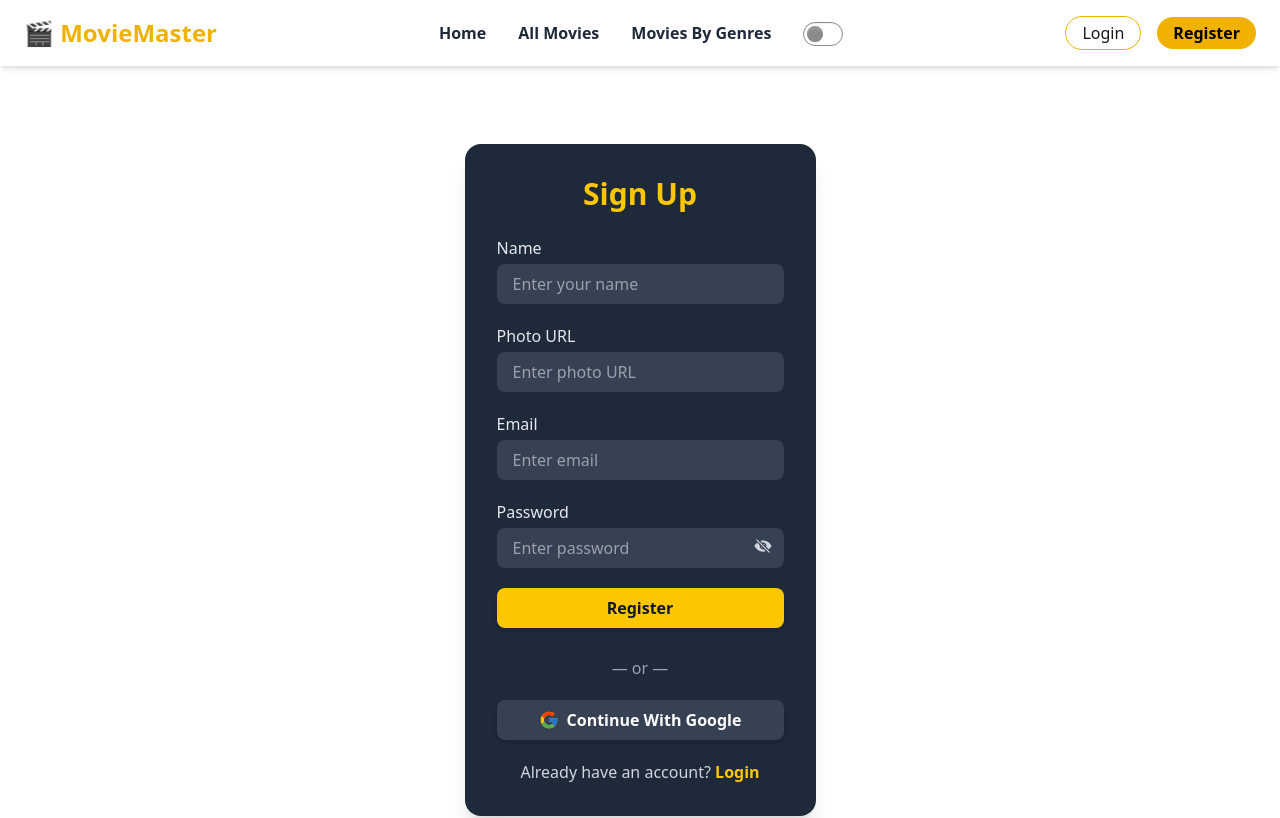
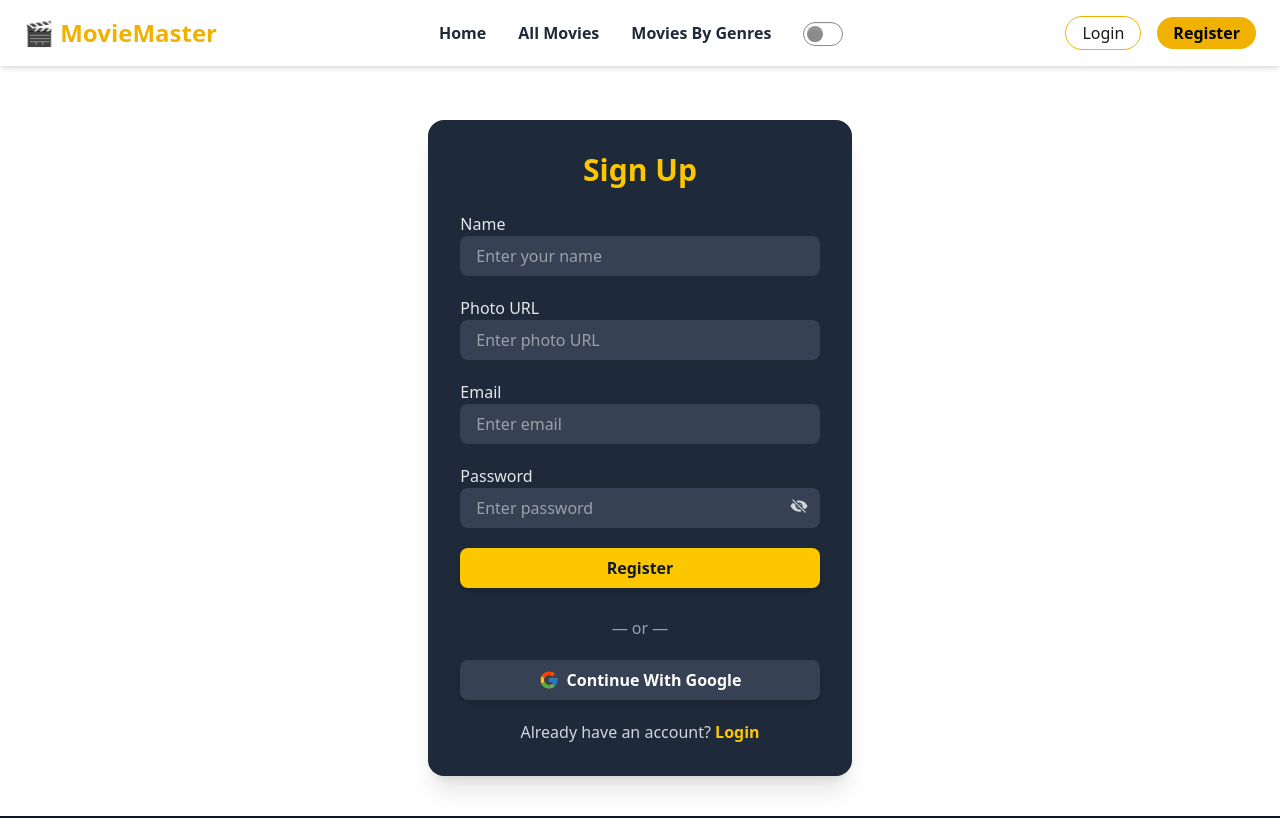
Before and after one commit to Sumaiiya-Haque/movie-master-pro, a React (Vite) app: page /register in a window 1280 px wide. Shown: the top 818 px of the page. Built offline with nearby package versions, Linux system fonts and the light colour scheme; no server answers.

Commit message:
changed the layouts

```diff
--- a/package.json
+++ b/package.json
@@ -11,6 +11,7 @@
   },
   "dependencies": {
     "@tailwindcss/vite": "^4.1.17",
+    "cloudinary": "^2.8.0",
     "firebase": "^12.5.0",
     "framer-motion": "^12.23.24",
     "react": "^19.1.1",
--- a/src/components/HomePage/Statistics.jsx
+++ b/src/components/HomePage/Statistics.jsx
@@ -21,7 +21,7 @@ const Statistics = () => {
         const movies = await movieRes.json();
 
 
-        const userRes = await fetch("http://localhost:3000/users/count")
+        const userRes = await fetch("https://movie-master-pro-server-two.vercel.app/users/count")
         const { totalUsers } = await userRes.json();
 
         const totalMovies = movies.length;
@@ -38,7 +38,7 @@ const Statistics = () => {
     fetchStats();
   }, []);
 
-  if (loading) return <Loading />;
+  // if (loading) return <Loading />;
 
   return (
     <section className="text-center py-16 overflow-hidden">
--- a/src/pages/AllMovies/AllMovies.jsx
+++ b/src/pages/AllMovies/AllMovies.jsx
@@ -82,9 +82,16 @@ const AllMovies = () => {
   if (loading) return <Loading />;
 
   return (
-    <div className="all-movies-container p-4">
+    <div className=" p-4 all-movies-container max-w-[1200px]">
       {/* Filters */}
-      <div className="filters flex flex-col sm:flex-row gap-4 mb-6">
+
+
+      {/* Movies list */}
+      <h1 className="text-4xl font-extrabold text-center text-yellow-400 mb-10 drop-shadow">
+        🎬 Explore All Movies
+      </h1>
+
+        <div className="filters flex flex-col sm:flex-row gap-4 mb-6">
         {/* <input
           type="text"
           placeholder="Filter by name..."
@@ -123,15 +130,10 @@ const AllMovies = () => {
         />
       </div>
 
-      {/* Movies list */}
-      <h1 className="text-4xl font-extrabold text-center text-yellow-400 mb-10 drop-shadow">
-        🎬 Explore All Movies
-      </h1>
-
       {filteredMovies.length === 0 ? (
         <p className="text-center text-gray-500">No movies found</p>
       ) : (
-        <div className="grid grid-cols-1 sm:grid-cols-2 md:grid-cols-3 gap-6">
+        <div className="grid grid-cols-1 sm:grid-cols-2 md:grid-cols-4 gap-6">
           {filteredMovies.map((movie) => (
             <div
               key={movie._id || movie.id}
--- a/src/pages/Home.jsx
+++ b/src/pages/Home.jsx
@@ -19,9 +19,9 @@ const Home = () => {
     setTimeout(() => setLoading(false), 1000);
   }, []);
 
-  if (loading) {
-    return <Loading />;
-  }
+  // if (loading) {
+  //   return <Loading />;
+  // }
 
   const handleLogout = () => {
     setUser(null);
@@ -43,43 +43,3 @@ const Home = () => {
   );
 };
 export default Home;
-
-
-
-
-// import { toast } from "react-toastify";
-// import Loading from "../components/Loading/Loading";
-// import { useEffect, useState } from "react";
-
-// const Home = () => {
-//   const [user, setUser] = useState(null);
-//   const [loading, setLoading] = useState(true);
-
-//   useEffect(() => {
-
-//     setTimeout(() => setLoading(false), 1000);
-//   }, []);
-
-//   if (loading) {
-//     return <Loading />;
-//   }
-
-//   const handleLogout = () => {
-//     setUser(null);
-//     toast.success("Logged out successfully!");
-//   };
-
-//   return (
-//     <div>
-//       <Navbar user={user} handleLogout={handleLogout} />
-//       <Banner />
-//       <Statistics />
-//       <TopRatedMovies />
-//       <RecentlyAdded />
-//       <GenreSection />
-//       <AboutPlatform />
-//     </div>
-//   );
-// };
-
-// export default Home;
--- a/src/pages/MoviesByGenre/MoviesByGenre.jsx
+++ b/src/pages/MoviesByGenre/MoviesByGenre.jsx
@@ -38,7 +38,7 @@ const MoviesByGenre = () => {
 
 
   return (
-    <div className="min-h-screen   py-16 px-6 flex flex-col items-center text-center">
+    <div className="min-h-screen max-w-[1200px]  py-16 px-6 flex flex-col items-center text-center">
       <h2 className="text-4xl font-extrabold text-yellow-400 mb-16 drop-shadow-lg tracking-wide">
         🎬 Movies by Genre
       </h2>
--- a/src/pages/MyCollections/MyCollections.jsx
+++ b/src/pages/MyCollections/MyCollections.jsx
@@ -64,9 +64,9 @@ const MyCollection = () => {
   };
 
   return (
-    <section className="min-h-screen bg-gray-900 text-white p-8">
-      <h2 className="text-3xl font-bold text-center mb-8 text-yellow-400">
-        🎞 My Collection
+    <section className="min-h-screen w-full  text-white p-8">
+      <h2 className="text-4xl font-extrabold text-yellow-400 mb-16 drop-shadow-lg tracking-wide">
+        🎬 My Collections
       </h2>
 
       {movies.length === 0 ? (
--- a/src/pages/Register/Register.jsx
+++ b/src/pages/Register/Register.jsx
@@ -68,7 +68,7 @@ const handleSignup = async (e) => {
         .then(async () => {
           setUser({ ...user, displayName: name, photoURL: photo });
 
-          // 🔹 MongoDB register call
+
           const registerData = { name, email, password, photo };
           try {
             const res = await fetch("https://movie-master-pro-server-two.vercel.app/register", {
@@ -105,7 +105,7 @@ const handleGoogleSignIn = () => {
       };
 
       try {
-        const res = await fetch("http://localhost:3000/register", {
+        const res = await fetch("https://movie-master-pro-server-two.vercel.app/register", {
           method: "POST",
           headers: { "Content-Type": "application/json" },
           body: JSON.stringify(registerData)
@@ -137,15 +137,15 @@ const handleGoogleSignIn = () => {
 
 
   return (
-    <div className="min-h-screen flex items-center justify-center  py-10 px-4 sm:px-6 lg:px-8">
-      <div className="max-w-md w-full bg-gray-800 p-8 rounded-2xl shadow-xl">
+    <div className=" flex items-center justify-center  py-10 px-4 sm:px-6 lg:px-8">
+      <div className=" bg-gray-800  p-8 rounded-2xl shadow-xl">
         <h2 className="text-3xl font-extrabold text-center text-yellow-400 mb-6">
           Sign Up
         </h2>
 
-        <form onSubmit={handleSignup} className="space-y-5">
+        <form onSubmit={handleSignup} className="space-y-5 ">
           <div>
-            <label className="block text-gray-200 font-medium mb-1">Name</label>
+            <label className=" text-gray-200 font-medium mb-1">Name</label>
             <input
               type="text"
               name="name"
@@ -156,7 +156,7 @@ const handleGoogleSignIn = () => {
           </div>
 
           <div>
-            <label className="block text-gray-200 font-medium mb-1">Photo URL</label>
+            <label className=" text-gray-200 font-medium mb-1">Photo URL</label>
             <input
               type="url"
               name="photo"
@@ -167,7 +167,7 @@ const handleGoogleSignIn = () => {
           </div>
 
           <div>
-            <label className="block text-gray-200 font-medium mb-1">Email</label>
+            <label className=" text-gray-200 font-medium mb-1">Email</label>
             <input
               type="email"
               name="email"
@@ -178,7 +178,7 @@ const handleGoogleSignIn = () => {
           </div>
 
           <div className="relative">
-            <label className="block text-gray-200 font-medium mb-1">Password</label>
+            <label className=" text-gray-200 font-medium mb-1">Password</label>
             <input
               type={show ? "text" : "password"}
               name="password"
--- a/src/pages/WatchList/WatchList.jsx
+++ b/src/pages/WatchList/WatchList.jsx
@@ -15,7 +15,7 @@ const WatchList = () => {
   };
 
   return (
-    <div className="p-6">
+    <div className="p-6 ">
 
       <h2 className="text-4xl text-center font-extrabold text-yellow-400 mb-16 drop-shadow-lg tracking-wide">
         🎬 My Watchlist
@@ -23,11 +23,11 @@ const WatchList = () => {
       {watchlist.length === 0 ? (
         <p className="text-center text-gray-500">Your watchlist is empty.</p>
       ) : (
-        <div className="grid grid-cols-1 sm:grid-cols-2 md:grid-cols-3 lg:grid-cols-4 gap-6">
+        <div className="grid grid-cols-1 sm:grid-cols-2 md:grid-cols-3 lg:grid-cols-4 gap-6 ">
           {watchlist.map((movie) => (
             <div
               key={movie.id}
-              className="border rounded-lg shadow-lg overflow-hidden hover:shadow-xl transition-shadow duration-300"
+              className="border border-yellow-400 rounded-lg  overflow-hidden hover:shadow-2xl transform hover:-translate-y-2 transition-all duration-300"
             >
               <div className="h-80 w-full overflow-hidden">
                 <img
```
Also changed, not shown: src/components/HomePage/TopRatedMovies.jsx (+2 -35 lines), 1 other file (tests, documents, lock files or other folders).
